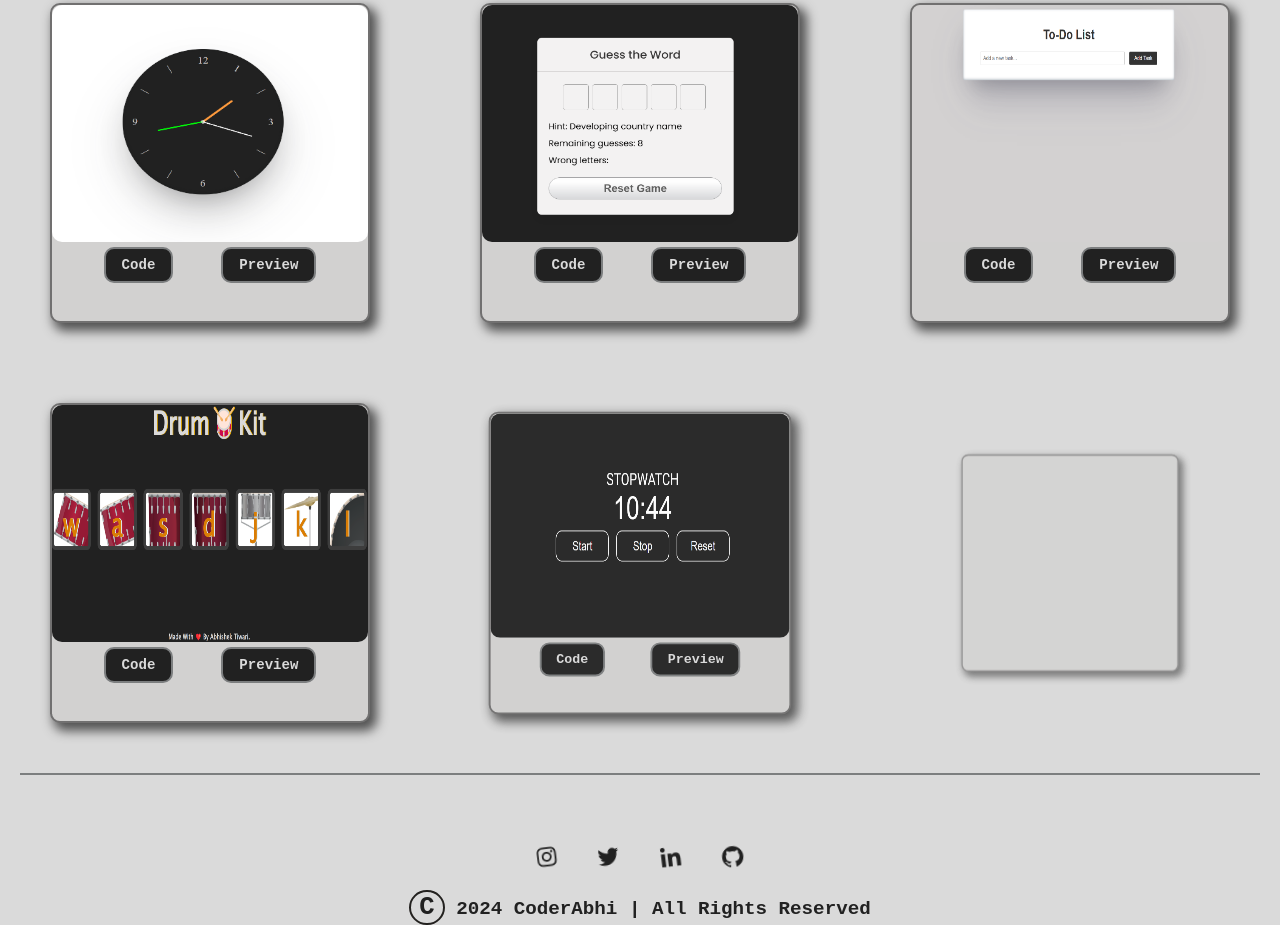
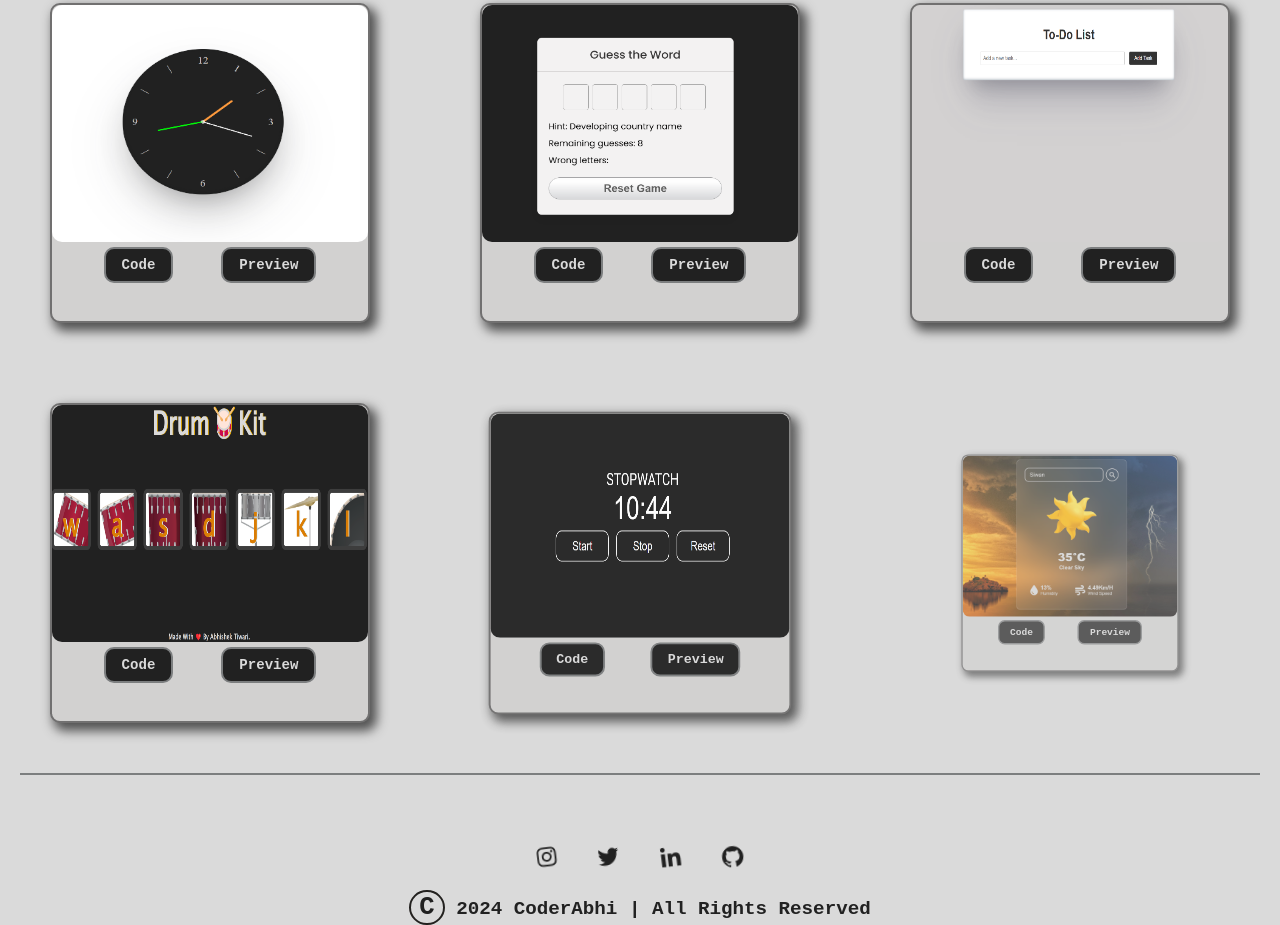
Before and after one commit to Abhishekkr6/30-mini-JS_Projects, a plain HTML site: page index.html in a window 1280 px wide. Shown: the part 557-1482 px from the top of the page. Drawn offline with nearby package versions, Linux system fonts and the light colour scheme.

Commit message:
Project_9

```diff
--- a/index.html
+++ b/index.html
@@ -119,9 +119,20 @@
     </div>
 
 
-        <a href="#">
-            <div class="box box9"></div>
-        </a>
+           <!-- Project_9 -->
+
+
+           <div class="box" id="box9">
+            <img src="/p9.png" alt="">
+            <div class="buttons">
+            <a href="https://github.com/Abhishekkr6/weather"
+                target="_blank" class="code">Code</a>
+                <a href="https://checkweather12.netlify.app/" target="_blank" class="live">Preview</a>
+        </div>
+    </div>
+
+
+
 
     </div>
     <footer>
--- a/style.css
+++ b/style.css
@@ -66,7 +66,7 @@ body{
     gap: .7rem;
 }
 
-#box1 img, #box2 img, #box3 img, #box4 img, #box5 img, #box6 img, #box7 img, #box8 img {
+#box1 img, #box2 img, #box3 img, #box4 img, #box5 img, #box6 img, #box7 img, #box8 img, #box9 img {
     position: relative;
     height: 75%;
     width: 100%;
@@ -105,6 +105,10 @@ body{
     border-radius: 0px;
 }
 #box8 img:hover{
+    transform: scale(1.1);
+    border-radius: 0px;
+}
+#box9 img:hover{
     transform: scale(1.1);
     border-radius: 0px;
 }
```
Also changed, not shown: p9.png (added).
